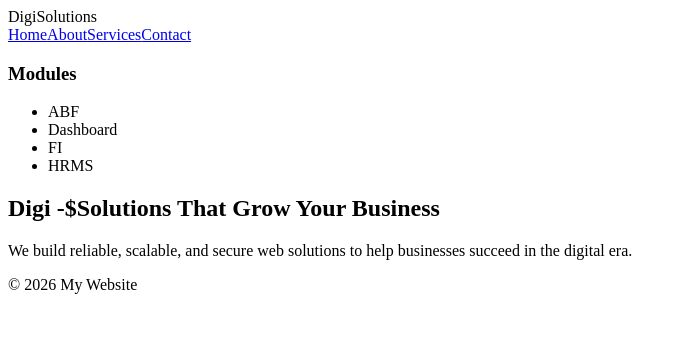
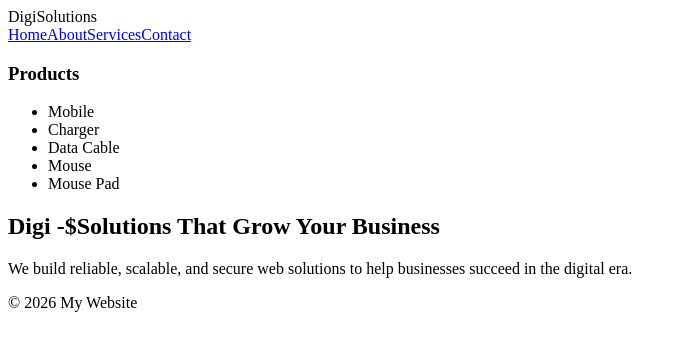
Before and after one commit to vikasrajput0112/my-react-website, a React (Create React App) app: page / in a window 1280 px wide. Shown: the top 350 px of the page, without its empty margins (0-687 px from the left). Built offline with nearby package versions, Linux system fonts and the light colour scheme.

Commit message:
Update Sidebar.jsx

```diff
--- a/src/components/Sidebar.jsx
+++ b/src/components/Sidebar.jsx
@@ -1,12 +1,14 @@
 const Sidebar = () => {
     return (
         <aside className="sidebar">
-            <h3>Modules</h3>
-            <ul>
-                <li>ABF</li>
-                <li>Dashboard</li>
-                <li>FI</li>
-                <li>HRMS</li>
+            <h3>Products</h3>
+
+            <ul className="sidebar-list">
+                <li>Mobile</li>
+                <li>Charger</li>
+                <li>Data Cable</li>
+                <li>Mouse</li>
+                <li>Mouse Pad</li>
             </ul>
         </aside>
     );
```
